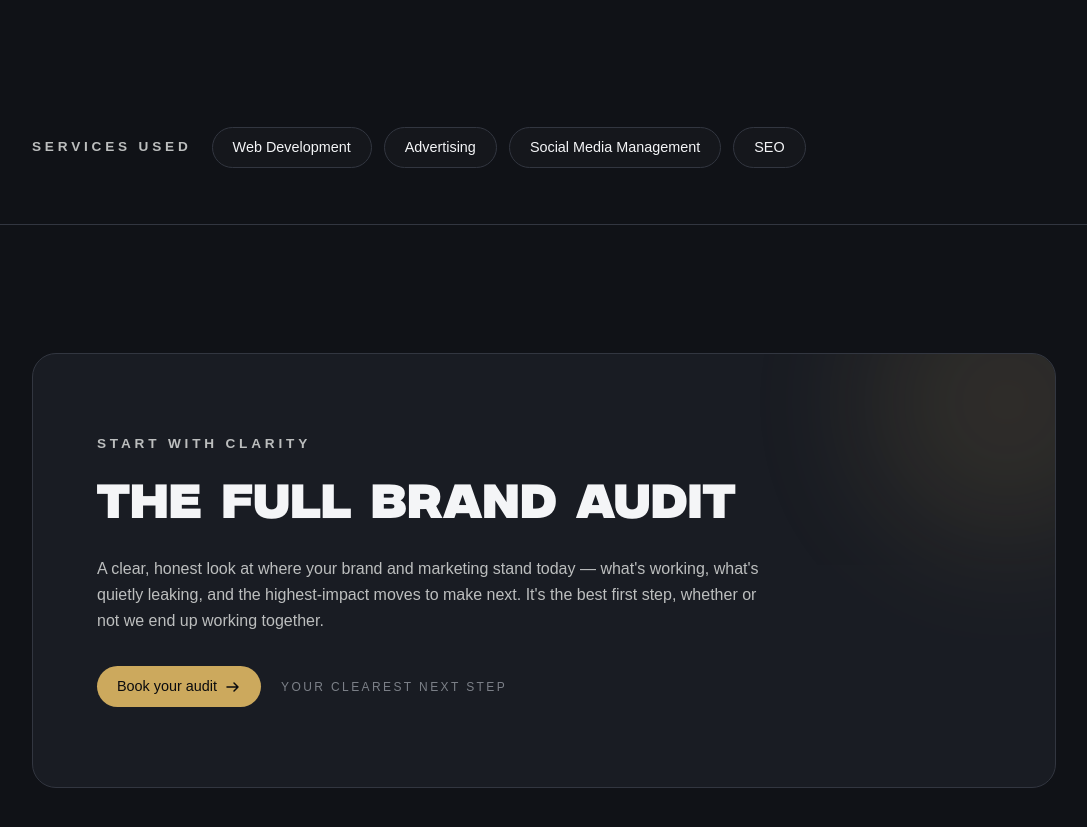
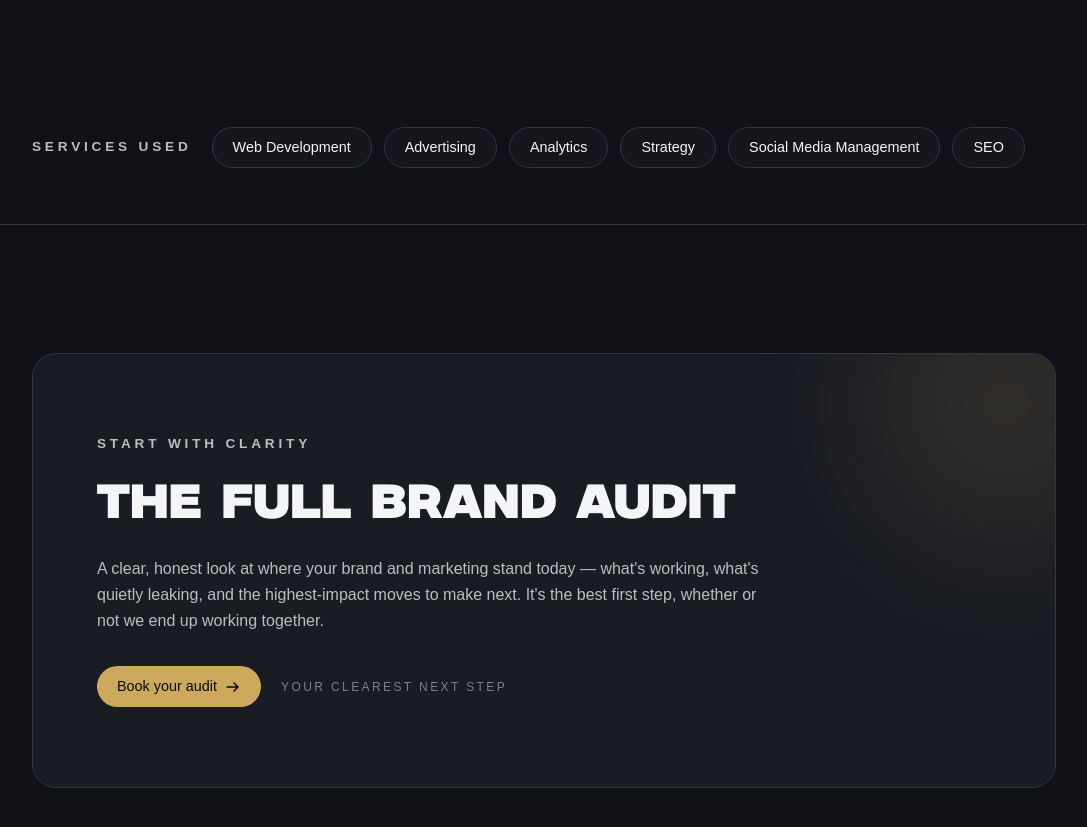
Before and after one commit to brennaMacQuarrie/blxck-marketing-site, a Next.js app: page /optometrists-case-study in a window 1280 px wide. Shown: the part 3500-4327 px from the top of the page, without its empty margins (91-1178 px from the left). Built offline with nearby package versions, Linux system fonts and the light colour scheme; no server answers.

Commit message:
Case study: add Analytics and Strategy to services used
Co-Authored-By: Claude Fable 5.1 <noreply@anthropic.com>

```diff
--- a/src/app/optometrists-case-study/page.tsx
+++ b/src/app/optometrists-case-study/page.tsx
@@ -284,6 +284,8 @@ export default function OptometristsCaseStudy() {
           {[
             ["Web Development", "/services/web-development"],
             ["Advertising", "/services/advertising"],
+            ["Analytics", "/services/analytics"],
+            ["Strategy", "/services/strategy"],
             ["Social Media Management", "/services/social-media-management"],
             ["SEO", "/services/seo"],
           ].map(([name, href]) => (
```
